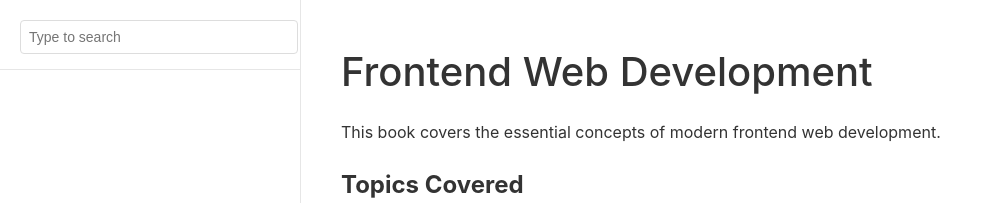
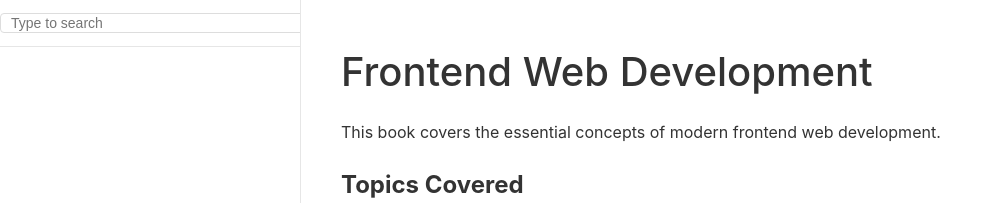
Before and after one commit to tayheau/tayheau.github.io, a Jekyll site: the page built from _notes/web-dev/index.md, in a window 1280 px wide. Shown: the top 203 px of the page, without its empty margins (0-999 px from the left). Built offline with Jekyll 4.4.1, drawn with Linux system fonts in a browser that asks for light colours.

Commit message:
Update book.html

```diff
--- a/_layouts/book.html
+++ b/_layouts/book.html
@@ -20,15 +20,15 @@
       background-color: #fff;
       border-right: 1px solid #e6e6e6;
       overflow-y: auto;
-      padding: 20px 0;
     }
     .sidebar-search {
-      padding: 0 20px 15px;
+      padding: 10px 0px;
       border-bottom: 1px solid #e6e6e6;
+      background: #fff;
     }
     .sidebar-search input {
       width: 100%;
-      padding: 8px;
+      padding-left: 10px;
       border: 1px solid #ddd;
       border-radius: 4px;
       font-size: 14px;
```
